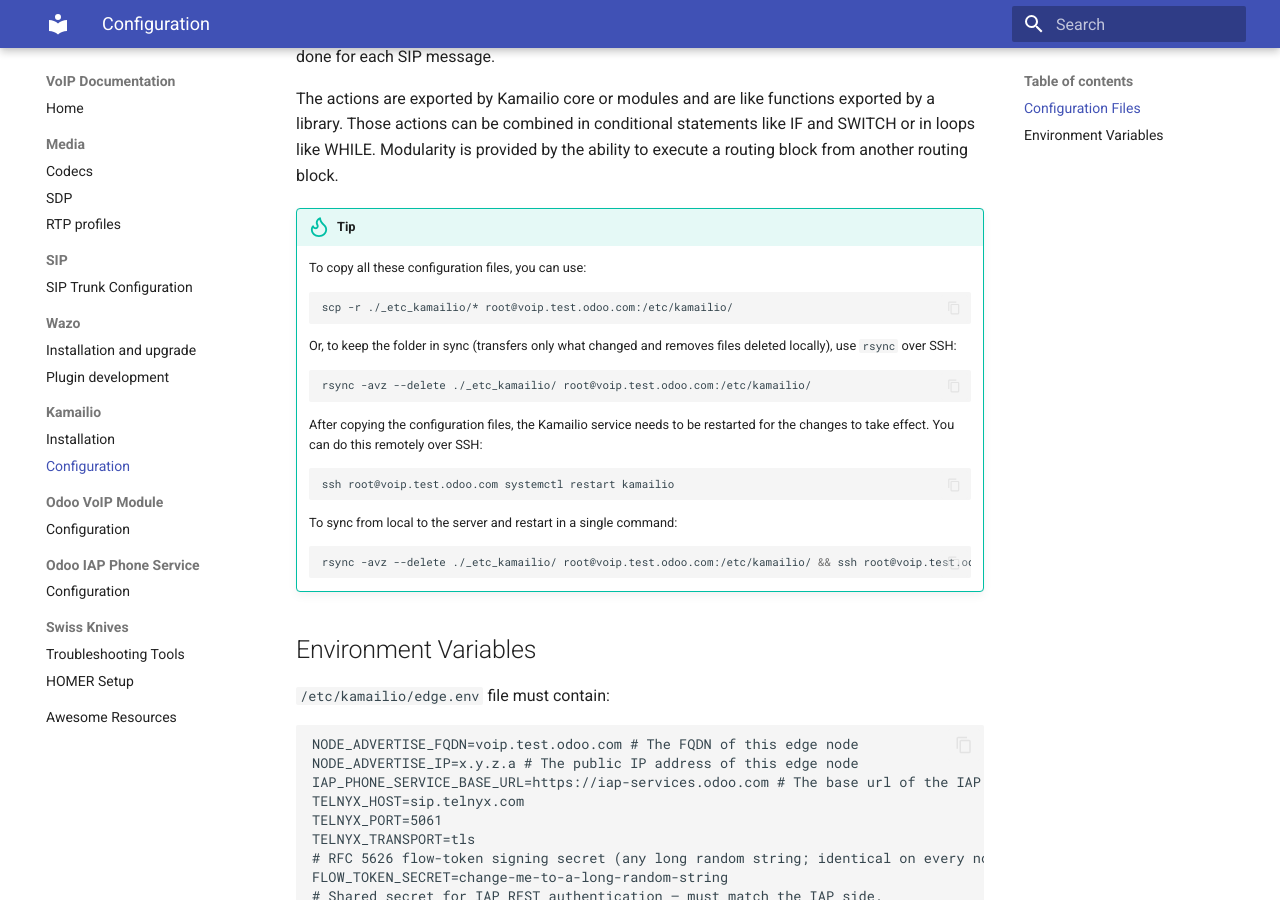
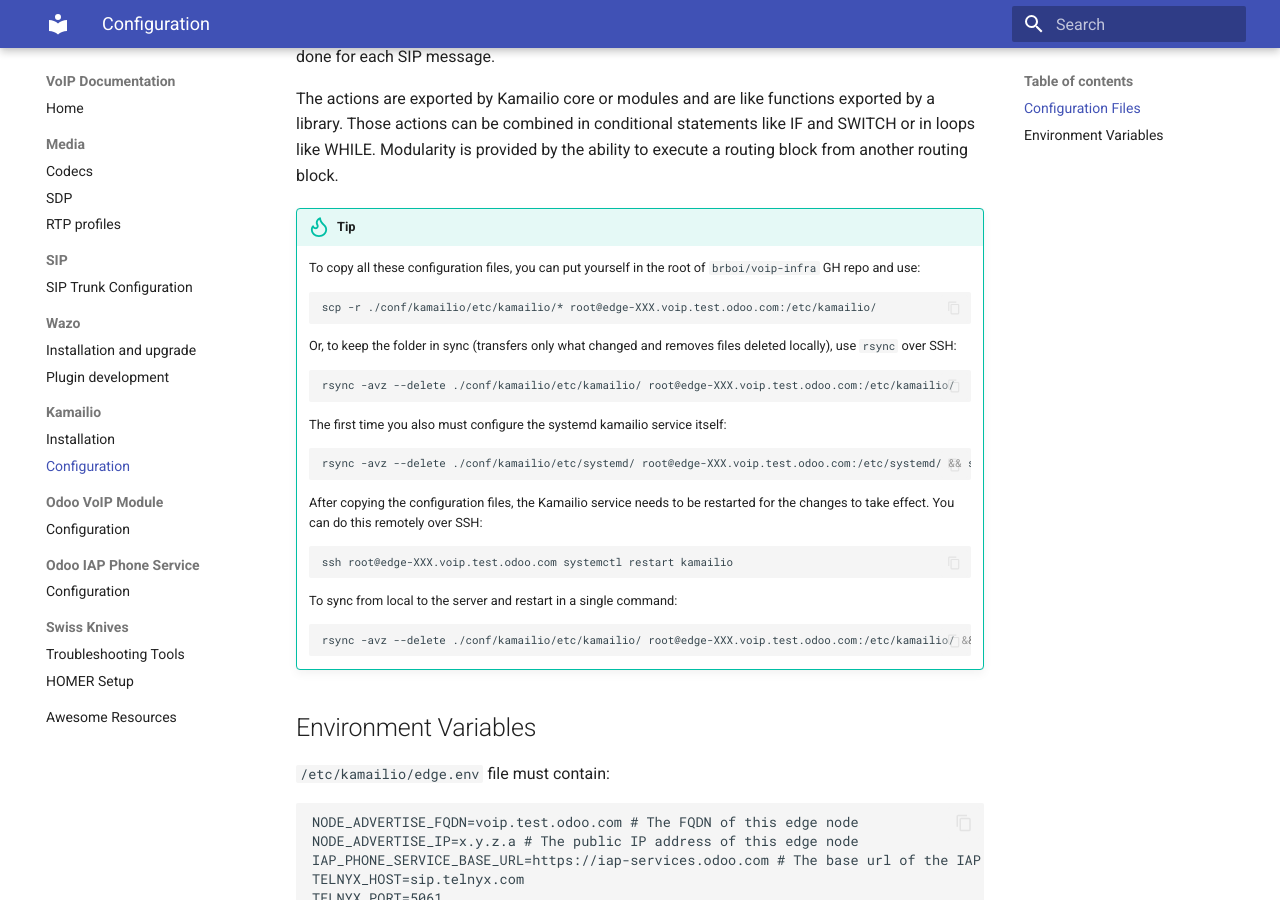
Before and after one commit to SergeBayet/voip-docs, an MkDocs documentation site: the page built from docs/kamailio/configuration.md, in a window 1280 px wide and 900 px high, scrolled down 380 px. Built offline with MkDocs 1.6.1 and Material for MkDocs 9.7.7, drawn with Linux system fonts in a browser that asks for light colours.

Commit message:
[FIX] kamailio: wrong rsync commands

````diff
--- a/docs/kamailio/configuration.md
+++ b/docs/kamailio/configuration.md
@@ -13,21 +13,25 @@
 The actions are exported by Kamailio core or modules and are like functions exported by a library. Those actions can be combined in conditional statements like IF and SWITCH or in loops like WHILE. Modularity is provided by the ability to execute a routing block from another routing block.
 
 !!! tip
-    To copy all these configuration files, you can use:
+    To copy all these configuration files, you can put yourself in the root of `brboi/voip-infra` GH repo and use:
     ```bash
-    scp -r ./_etc_kamailio/* root@voip.test.odoo.com:/etc/kamailio/
+    scp -r ./conf/kamailio/etc/kamailio/* root@edge-XXX.voip.test.odoo.com:/etc/kamailio/
     ```
     Or, to keep the folder in sync (transfers only what changed and removes files deleted locally), use `rsync` over SSH:
     ```bash
-    rsync -avz --delete ./_etc_kamailio/ root@voip.test.odoo.com:/etc/kamailio/
+    rsync -avz --delete ./conf/kamailio/etc/kamailio/ root@edge-XXX.voip.test.odoo.com:/etc/kamailio/
+    ```
+    The first time you also must configure the systemd kamailio service itself:
+    ```bash
+    rsync -avz --delete ./conf/kamailio/etc/systemd/ root@edge-XXX.voip.test.odoo.com:/etc/systemd/ && ssh root@edge-XXX.voip.test.odoo.com systemctl daemon-reload
     ```
     After copying the configuration files, the Kamailio service needs to be restarted for the changes to take effect. You can do this remotely over SSH:
     ```bash
-    ssh root@voip.test.odoo.com systemctl restart kamailio
+    ssh root@edge-XXX.voip.test.odoo.com systemctl restart kamailio
     ```
     To sync from local to the server and restart in a single command:
     ```bash
-    rsync -avz --delete ./_etc_kamailio/ root@voip.test.odoo.com:/etc/kamailio/ && ssh root@voip.test.odoo.com systemctl restart kamailio
+    rsync -avz --delete ./conf/kamailio/etc/kamailio/ root@edge-XXX.voip.test.odoo.com:/etc/kamailio/ && ssh root@edge-XXX.voip.test.odoo.com systemctl restart kamailio
     ```
 
 ## Environment Variables
````
